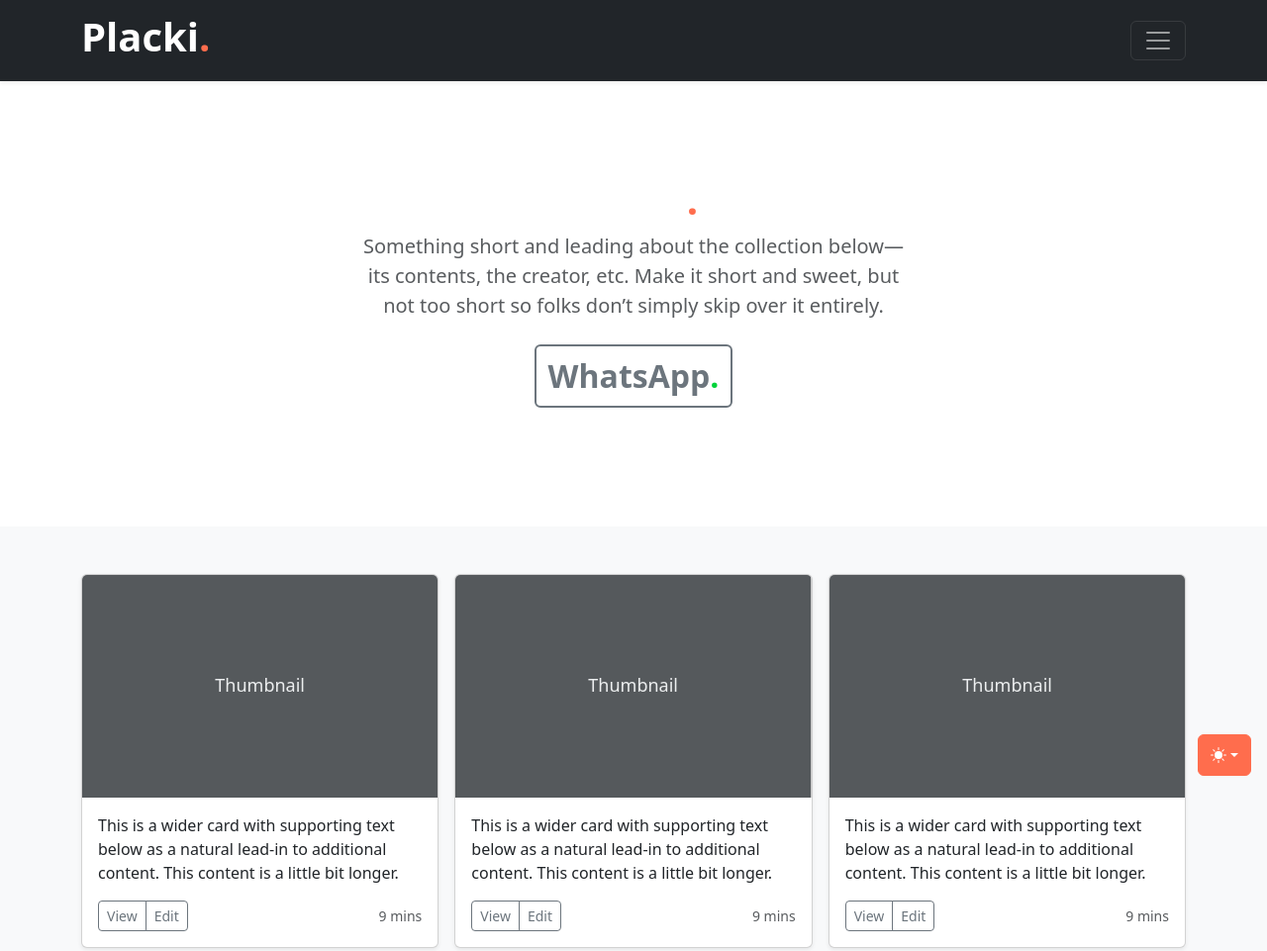
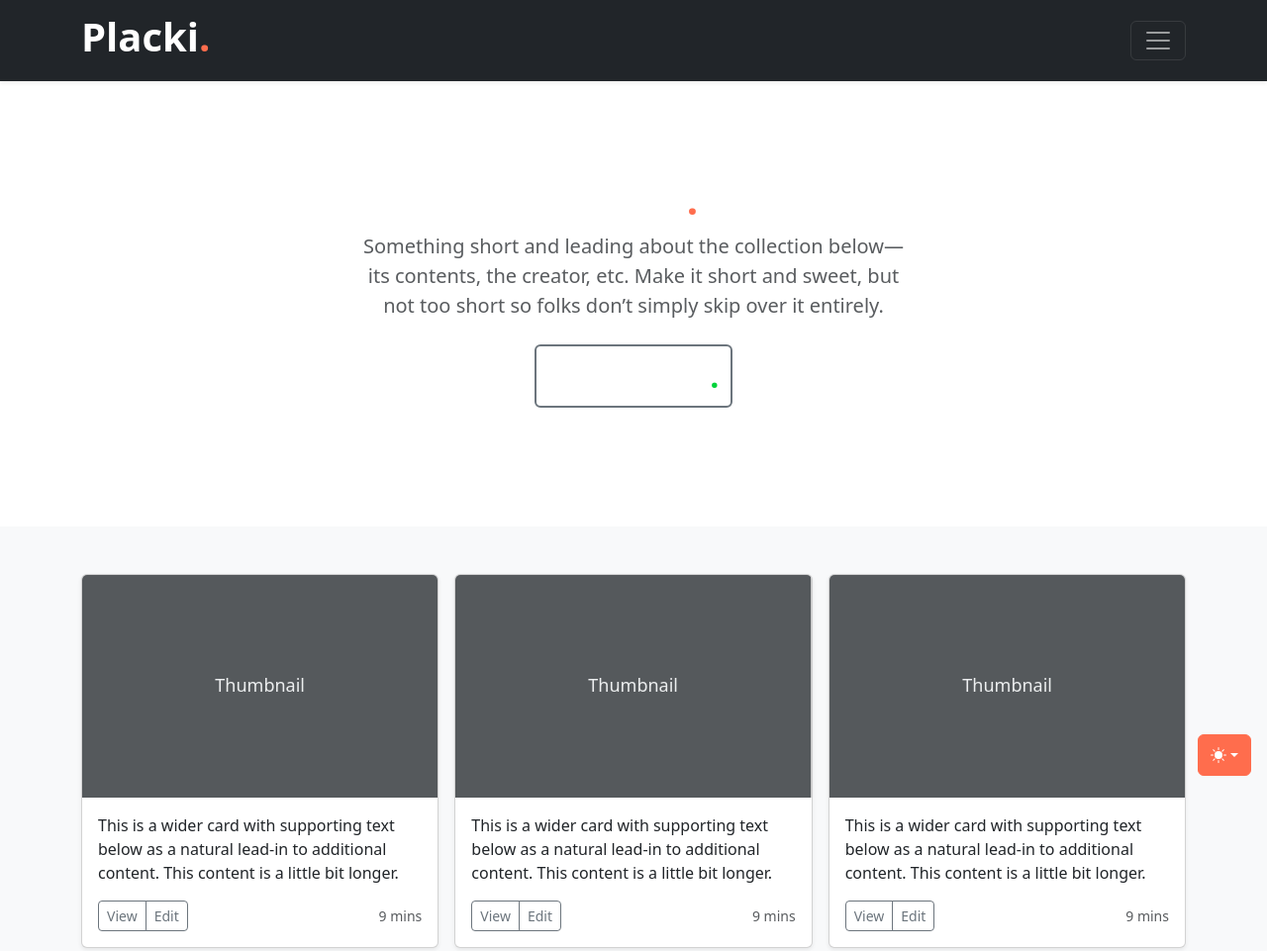
Before and after one commit to PlackiQr/Placki, a plain HTML site: page index.html in a window 1280 px wide. Shown: the top 961 px of the page at 99% size. Drawn offline with Linux system fonts and the light colour scheme.

Commit message:
Update index.html

```diff
--- a/index.html
+++ b/index.html
@@ -94,7 +94,7 @@
 </h1>
 
                     <p class="lead text-body-secondary">Something short and leading about the collection below—its contents, the creator, etc. Make it short and sweet, but not too short so folks don’t simply skip over it entirely.</p>
-                    <p> <a href="#" class="btn btn-outline-secondary my-2" style="font-weight: 800; font-size: 32px; border-width: 2px;">
+                    <p> <a href="#" class="btn btn-outline-secondary my-2" style="font-weight: 800; font-size: 32px; border-width: 2px; color:#fff;">
   WhatsApp<span style="color: #00d33a;">.</span>
 </a>
  <!--<a href="#" class="btn btn-secondary my-2" style="font-weight: 800; font-size: 32px;">
```
